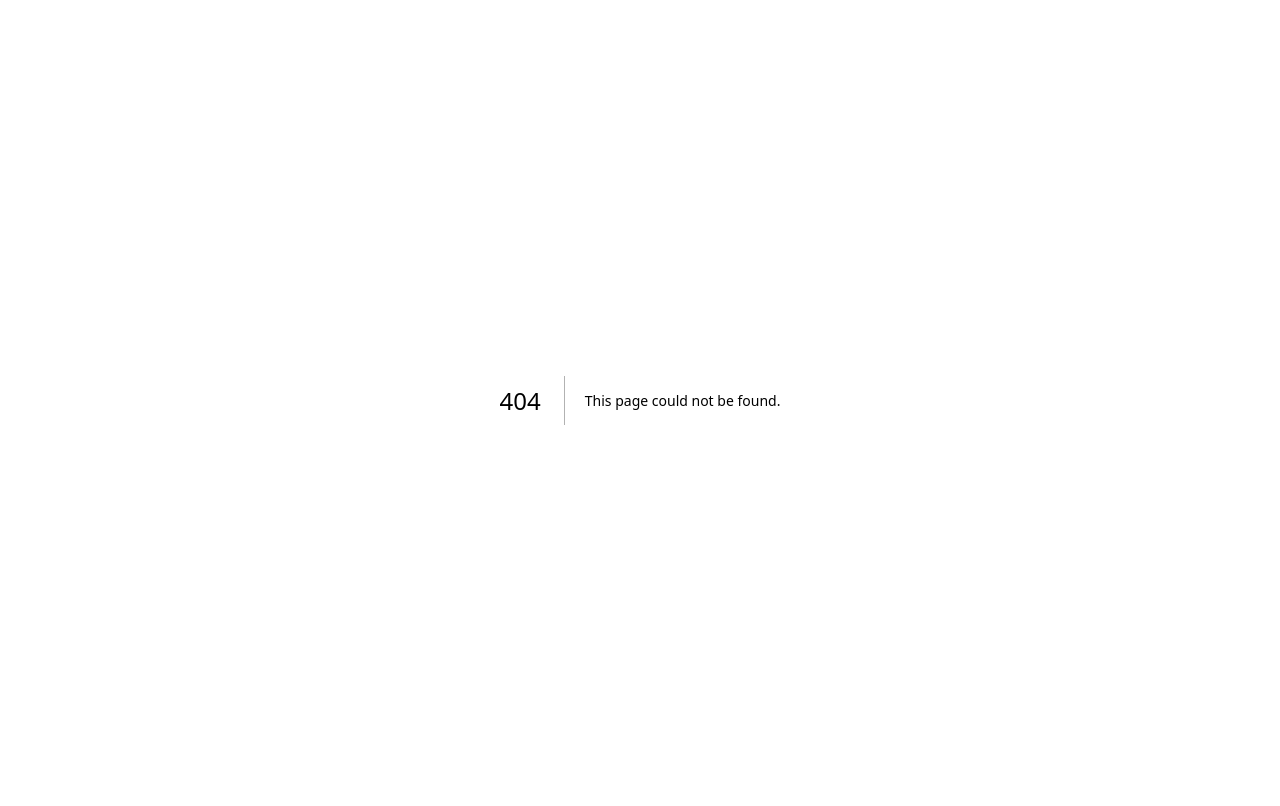
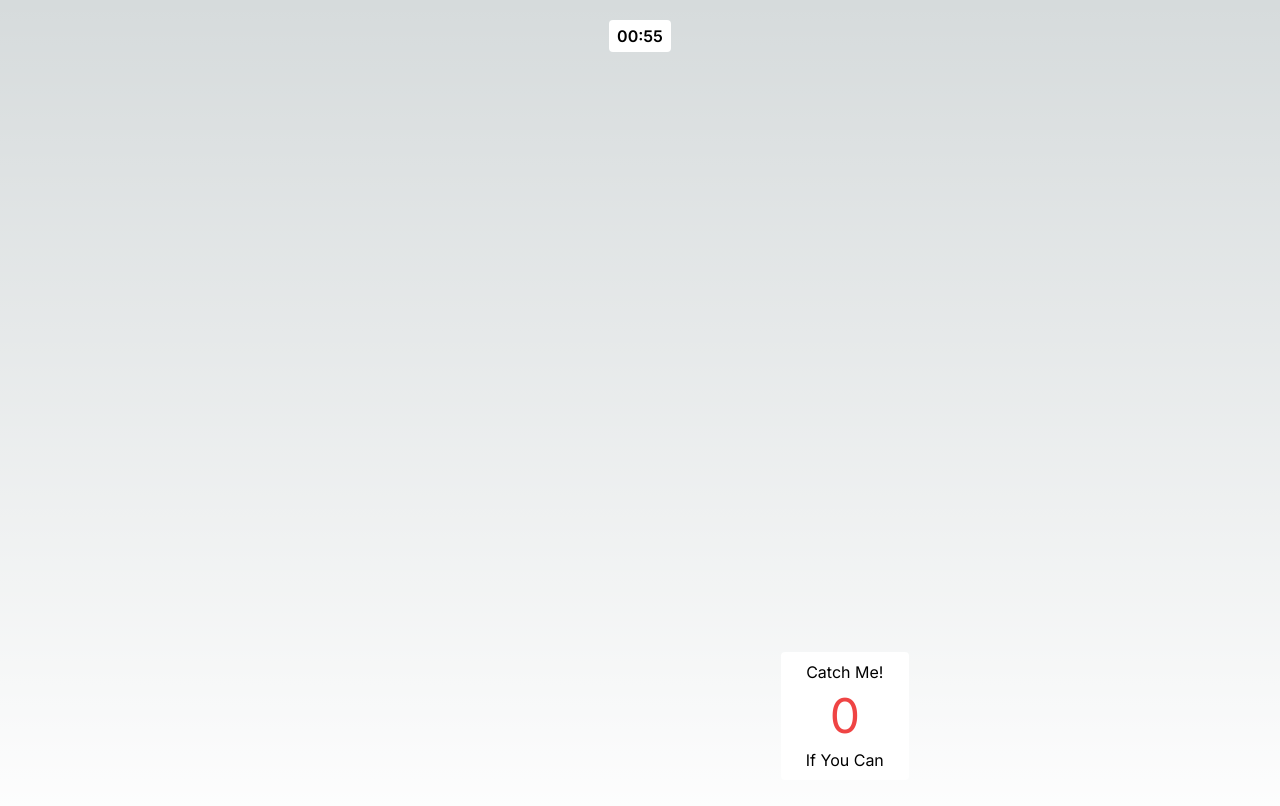
Before and after one commit to nafisnihal/ts-next-exp, a Next.js app: page /catch in a window 1280 px wide. Before the commit this address had no page. Shown: the top 806 px of the page. Built offline with nearby package versions, Linux system fonts and the light colour scheme.

Commit message:
added timer

```diff
--- /dev/null
+++ b/app/catch/page.tsx
@@ -0,0 +1,70 @@
+"use client";
+import { useEffect, useState } from "react";
+import Timer from "../components/Timer";
+// counter app
+export default function Counter() {
+  const [count, setCount] = useState(0);
+  const [random1, setRandom1] = useState(0);
+  const [random2, setRandom2] = useState(0);
+  const [trigger, setTrigger] = useState(0);
+  const [time, setTime] = useState(60);
+
+  useEffect(() => {
+    const randomNumber1 = Math.floor(Math.random() * 80);
+    const randomNumber2 = Math.floor(Math.random() * 80);
+    setTimeout(() => {
+      setRandom1(randomNumber1);
+      setRandom2(randomNumber2);
+      setTrigger((prev) => prev + 1);
+    }, 500);
+    // eslint-disable-next-line react-hooks/exhaustive-deps
+  }, [trigger]);
+
+  return (
+    <>
+      <Timer time={time} setTime={setTime} />
+      {time > 0 && (
+        <div className="flex items-center justify-center h-screen relative cursor-pointer">
+          <div
+            className={`p-1 w-24 md:p-0 md:h-32 md:w-32 bg-white absolute text-black flex items-center justify-center flex-col rounded cursor-grab`}
+            style={{
+              top: `${random1}%`,
+              left: `${random2}%`,
+              userSelect: "none",
+            }}
+            onClick={() => setCount(count + 1)}
+          >
+            <p>Catch Me!</p>
+            <h1
+              className={`px-4 py-2 bg-white ${
+                count >= 20
+                  ? "text-green-600"
+                  : count >= 10
+                  ? "text-yellow-400"
+                  : "text-red-500"
+              }  md:w-42 text-center text-xl md:text-5xl`}
+            >
+              {count}
+            </h1>
+            <p>If You Can</p>
+          </div>
+        </div>
+      )}
+      {time === 0 && (
+        <div className="flex items-center justify-center h-screen">
+          <h1
+            className={`px-4 py-2 bg-white ${
+              count >= 20
+                ? "text-green-600"
+                : count >= 10
+                ? "text-yellow-400"
+                : "text-red-500"
+            } text-5xl text-center`}
+          >
+            {`Your Score: ${count}`}
+          </h1>
+        </div>
+      )}
+    </>
+  );
+}
--- /dev/null
+++ b/app/components/Timer.tsx
@@ -0,0 +1,30 @@
+import { useEffect } from "react";
+
+interface TimerProps {
+  time: number;
+  setTime: (time: number) => void;
+}
+
+export default function Timer({ time, setTime }: TimerProps) {
+  useEffect(() => {
+    if (time > 0) {
+      const timer = setTimeout(() => {
+        setTime(time - 1);
+      }, 1000);
+      return () => clearTimeout(timer);
+    }
+    // eslint-disable-next-line react-hooks/exhaustive-deps
+  }, [time]);
+  return (
+    <div className="flex flex-col justify-center items-center">
+      <h1 className="text-black font-semibold bg-white px-2 py-1 mt-5 rounded">
+        {`00:${time < 10 ? "0" + time : time}`}
+      </h1>
+      {time === 0 && (
+        <h1 className="text-red-500 font-semibold bg-white px-2 py-1 mt-2 rounded">
+          {`Time's Up!`}
+        </h1>
+      )}
+    </div>
+  );
+}
--- a/app/counter/page.tsx
+++ /dev/null
@@ -1,48 +0,0 @@
-"use client";
-import { useEffect, useState } from "react";
-// counter app
-export default function Counter() {
-  const [count, setCount] = useState(0);
-  const [random1, setRandom1] = useState(0);
-  const [random2, setRandom2] = useState(0);
-  const [trigger, setTrigger] = useState(0);
-
-  useEffect(() => {
-    const randomNumber1 = Math.floor(Math.random() * 80);
-    const randomNumber2 = Math.floor(Math.random() * 80);
-    setTimeout(() => {
-      setRandom1(randomNumber1);
-      setRandom2(randomNumber2);
-      setTrigger((prev) => prev + 1);
-    }, 500);
-    // eslint-disable-next-line react-hooks/exhaustive-deps
-  }, [trigger]);
-
-  return (
-    <div className="flex items-center justify-center h-screen relative cursor-pointer">
-      <div
-        className={`p-1 w-24 md:p-0 md:h-32 md:w-32 bg-white absolute text-black flex items-center justify-center flex-col rounded cursor-grab`}
-        style={{
-          top: `${random1}%`,
-          left: `${random2}%`,
-          userSelect: "none",
-        }}
-        onClick={() => setCount(count + 1)}
-      >
-        <p>Catch Me!</p>
-        <h1
-          className={`px-4 py-2 bg-white ${
-            count >= 20
-              ? "text-green-600"
-              : count >= 10
-              ? "text-yellow-400"
-              : "text-red-500"
-          }  md:w-42 text-center text-xl md:text-5xl`}
-        >
-          {count}
-        </h1>
-        <p>If You Can</p>
-      </div>
-    </div>
-  );
-}
--- a/app/page.tsx
+++ b/app/page.tsx
@@ -1,13 +1,19 @@
+import Image from "next/image";
 import Link from "next/link";
+import avatar from "../public/avatar.png";
 
 export default function Home() {
   return (
-    <div className="flex flex-col items-center px-1 mt-52 md:mt-0 justify-center md:h-screen gap-4">
+    <div className="flex flex-col items-center px-1 mt-20 md:mt-0 justify-center md:h-screen gap-4">
       <h1 className="text-4xl text-center">
         Welcome to the Crazy Counter Game
       </h1>
-      <Link href="/counter" className="px-4 py-2 bg-white text-black ">
-        Start
+      <Image src={avatar} alt="avatar" className="w-80 " />
+      <Link
+        href="/catch"
+        className="px-4 py-2 bg-white text-black rounded font-semibold"
+      >
+        {`Let's Start`}
       </Link>
     </div>
   );
```
Also changed, not shown: public/avatar.png (added).
